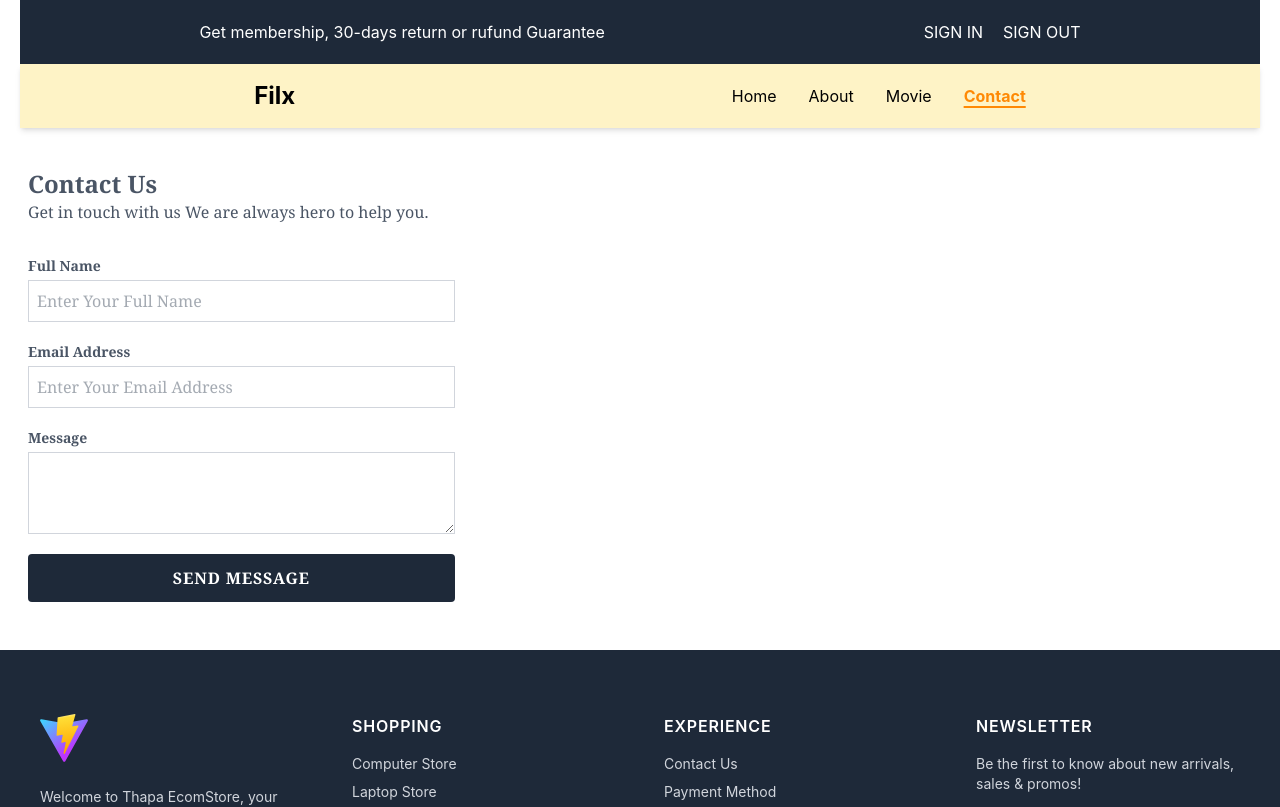
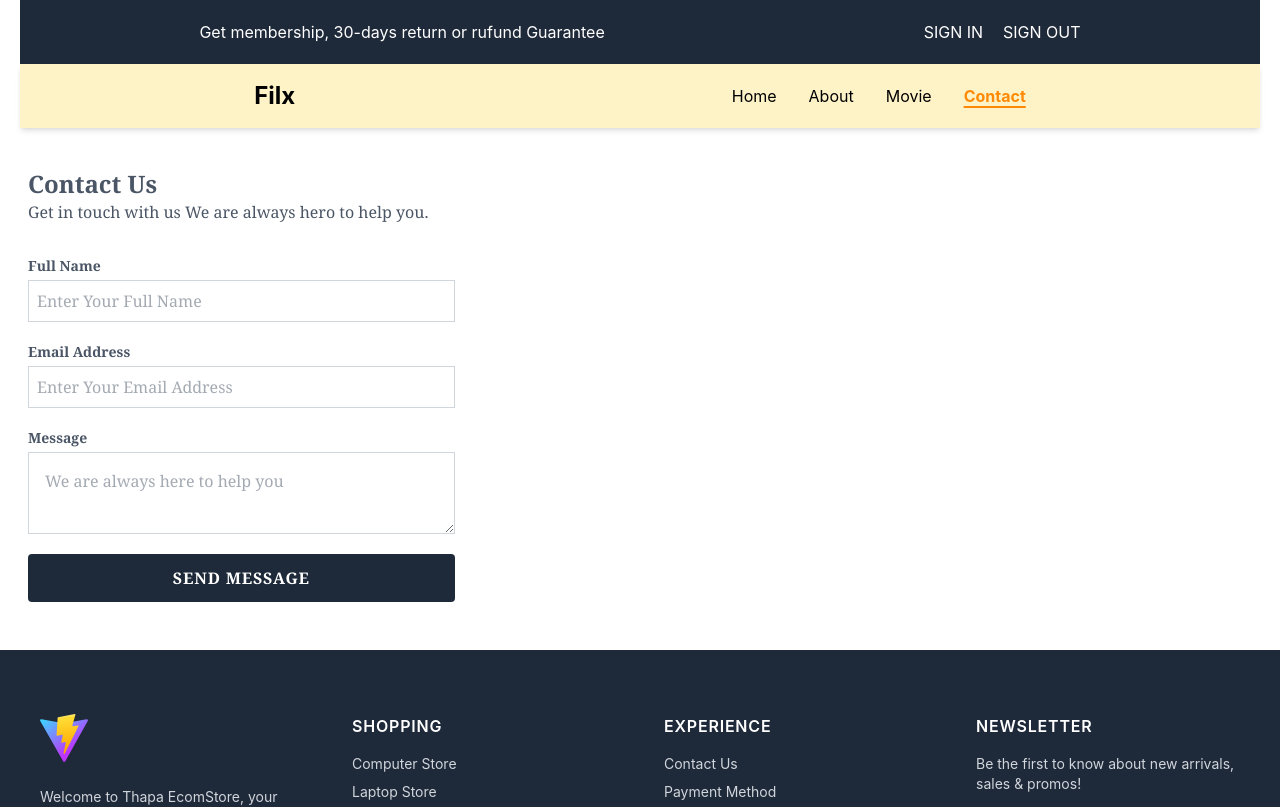
Before and after one commit to nidhi-webdev/E-CommerceReact, a React (Vite) app in the folder E-commerce/: page /contact in a window 1280 px wide. Shown: the top 807 px of the page. Built offline with nearby package versions, Linux system fonts and the light colour scheme.

Commit message:
defaultValue or value error solved in the textArea

```diff
--- a/E-commerce/src/pages/Contact.jsx
+++ b/E-commerce/src/pages/Contact.jsx
@@ -29,7 +29,7 @@ const Contact = () => {
 
         <label className='mb-1 text-sm font-semibold'> Message </label>
         <textarea name='textarea' placeholder='We are always here to help you' required
-          className='border border-gray-300 mb-5 outline-none p-4 focus:border-blue-500 focus:ring-1 focus:ring-blue-500 transition-all' > </textarea>
+          className='border border-gray-300 mb-5 outline-none p-4 focus:border-blue-500 focus:ring-1 focus:ring-blue-500 transition-all' />
 
         <button className='bg-gray-800 text-white px-4 py-3 rounded cursor-pointer hover:bg-red-900 transition-all hover:scale-105 active:scale-95 font-bold uppercase tracking-wider '> Send Message </button>
 
```
